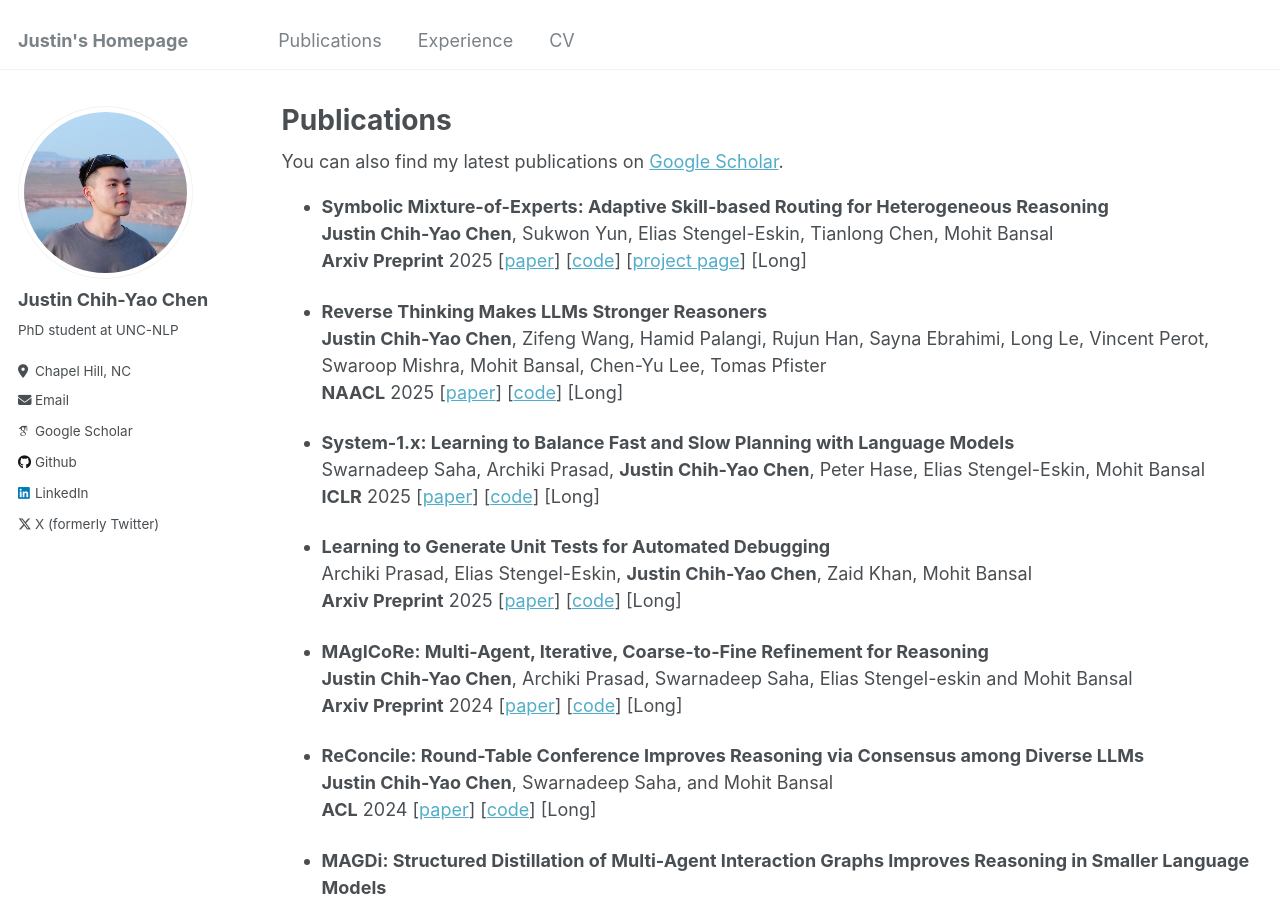
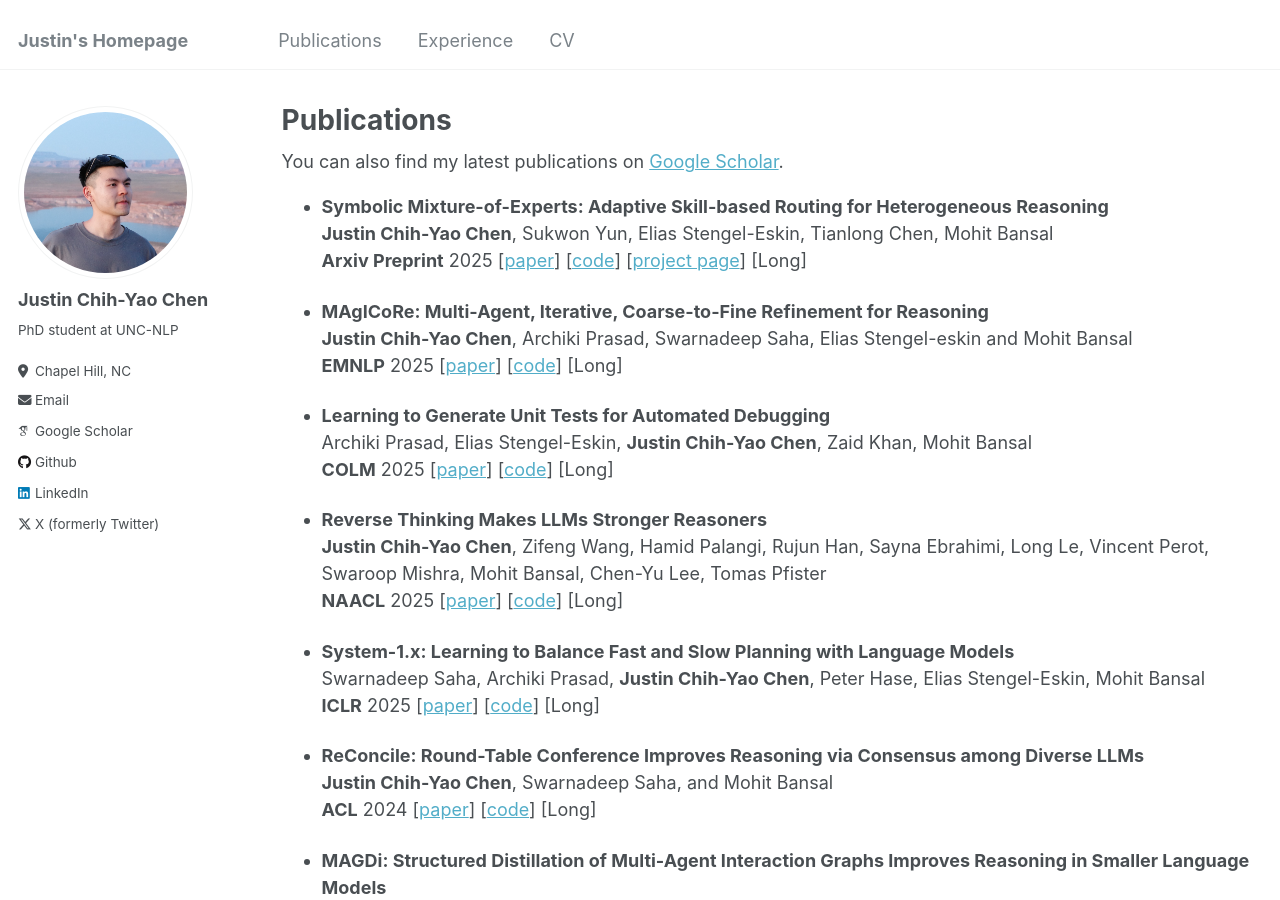
Before and after one commit to dinobby/dinobby.github.io, a Jekyll site: the page built from _pages/publications.md, in a window 1280 px wide and 900 px high. Built offline with Jekyll 4.4.1, drawn with Linux system fonts in a browser that asks for light colours; some web fonts are replaced; part of the change alters nothing that is shown.

Commit message:
Update publications.md

```diff
--- a/_pages/publications.md
+++ b/_pages/publications.md
@@ -14,6 +14,14 @@ author_profile: true
 **Justin Chih-Yao Chen**, Sukwon Yun, Elias Stengel-Eskin, Tianlong Chen, Mohit Bansal\
 **Arxiv Preprint** 2025 [[paper](https://arxiv.org/abs/2503.05641)] [[code](https://github.com/dinobby/Symbolic-MoE/)] [[project page](https://symbolic-moe.github.io/)] [Long]
 
+* **MAgICoRe: Multi-Agent, Iterative, Coarse-to-Fine Refinement for Reasoning**
+**Justin Chih-Yao Chen**, Archiki Prasad, Swarnadeep Saha, Elias Stengel-eskin and Mohit Bansal\
+**EMNLP** 2025 [[paper](https://arxiv.org/abs/2409.12147)] [[code](https://github.com/dinobby/MAgICoRE)] [Long]
+
+* **Learning to Generate Unit Tests for Automated Debugging**
+Archiki Prasad, Elias Stengel-Eskin, **Justin Chih-Yao Chen**, Zaid Khan, Mohit Bansal\
+**COLM** 2025 [[paper](https://arxiv.org/abs/2502.01619)] [[code](https://github.com/archiki/UTGenDebug)] [Long]
+
 * **Reverse Thinking Makes LLMs Stronger Reasoners**
 **Justin Chih-Yao Chen**, Zifeng Wang, Hamid Palangi, Rujun Han, Sayna Ebrahimi, Long Le, Vincent Perot, Swaroop Mishra, Mohit Bansal, Chen-Yu Lee, Tomas Pfister\
 **NAACL** 2025 [[paper](https://arxiv.org/abs/2411.19865)] [[code](https://github.com/google-research/google-research/tree/master/RevThink)] [Long]
@@ -21,14 +29,6 @@ author_profile: true
 * **System-1.x: Learning to Balance Fast and Slow Planning with Language Models**
 Swarnadeep Saha, Archiki Prasad, **Justin Chih-Yao Chen**, Peter Hase, Elias Stengel-Eskin, Mohit Bansal\
 **ICLR** 2025 [[paper](https://arxiv.org/abs/2407.14414)] [[code](https://github.com/swarnaHub/System-1.x)] [Long]
-
-* **Learning to Generate Unit Tests for Automated Debugging**
-Archiki Prasad, Elias Stengel-Eskin, **Justin Chih-Yao Chen**, Zaid Khan, Mohit Bansal\
-**Arxiv Preprint** 2025 [[paper](https://arxiv.org/abs/2502.01619)] [[code](https://github.com/archiki/UTGenDebug)] [Long]
-
-* **MAgICoRe: Multi-Agent, Iterative, Coarse-to-Fine Refinement for Reasoning**
-**Justin Chih-Yao Chen**, Archiki Prasad, Swarnadeep Saha, Elias Stengel-eskin and Mohit Bansal\
-**Arxiv Preprint** 2024 [[paper](https://arxiv.org/abs/2409.12147)] [[code](https://github.com/dinobby/MAgICoRE)] [Long]
 
 * **ReConcile: Round-Table Conference Improves Reasoning via Consensus among Diverse LLMs**
 **Justin Chih-Yao Chen**, Swarnadeep Saha, and Mohit Bansal
```
